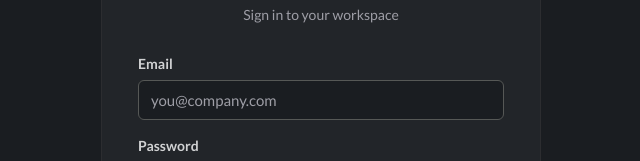
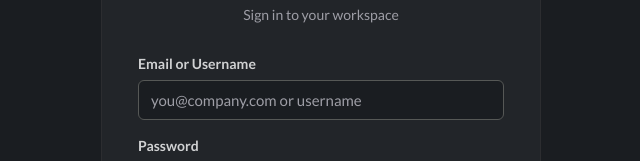
Before and after one commit to gitty-prakhar/slack-app, a React (Vite) app in the folder slack/frontend/: page /login in a window 1280 px wide. Shown: the part 253-414 px from the top of the page, without its empty margins (319-959 px from the left). Built offline with nearby package versions, Linux system fonts and the light colour scheme; no server answers.

Commit message:
feat: enable username login on frontend

```diff
--- a/slack/frontend/src/pages/Login.jsx
+++ b/slack/frontend/src/pages/Login.jsx
@@ -3,7 +3,7 @@ import { Link, useNavigate } from "react-router-dom";
 import useAuthStore from "../store/authStore";
 
 export default function Login() {
-    const [form, setForm] = useState({ email: "", password: "" });
+    const [form, setForm] = useState({ identifier: "", password: "" });
     const [error, setError] = useState("");
     const [loading, setLoading] = useState(false);
     const login = useAuthStore((s) => s.login);
@@ -14,7 +14,12 @@ export default function Login() {
         setError("");
         setLoading(true);
         try {
-            await login(form);
+            const isEmail = form.identifier.includes("@");
+            const payload = {
+                password: form.password,
+                ...(isEmail ? { email: form.identifier } : { username: form.identifier })
+            };
+            await login(payload);
             navigate("/");
         } catch (err) {
             setError(err.response?.data?.message || "Invalid credentials");
@@ -35,12 +40,12 @@ export default function Login() {
 
                 <form onSubmit={handleSubmit}>
                     <div className="form-group">
-                        <label>Email</label>
+                        <label>Email or Username</label>
                         <input
-                            type="email"
-                            placeholder="you@company.com"
-                            value={form.email}
-                            onChange={(e) => setForm({ ...form, email: e.target.value })}
+                            type="text"
+                            placeholder="you@company.com or username"
+                            value={form.identifier}
+                            onChange={(e) => setForm({ ...form, identifier: e.target.value })}
                             required
                         />
                     </div>
```
